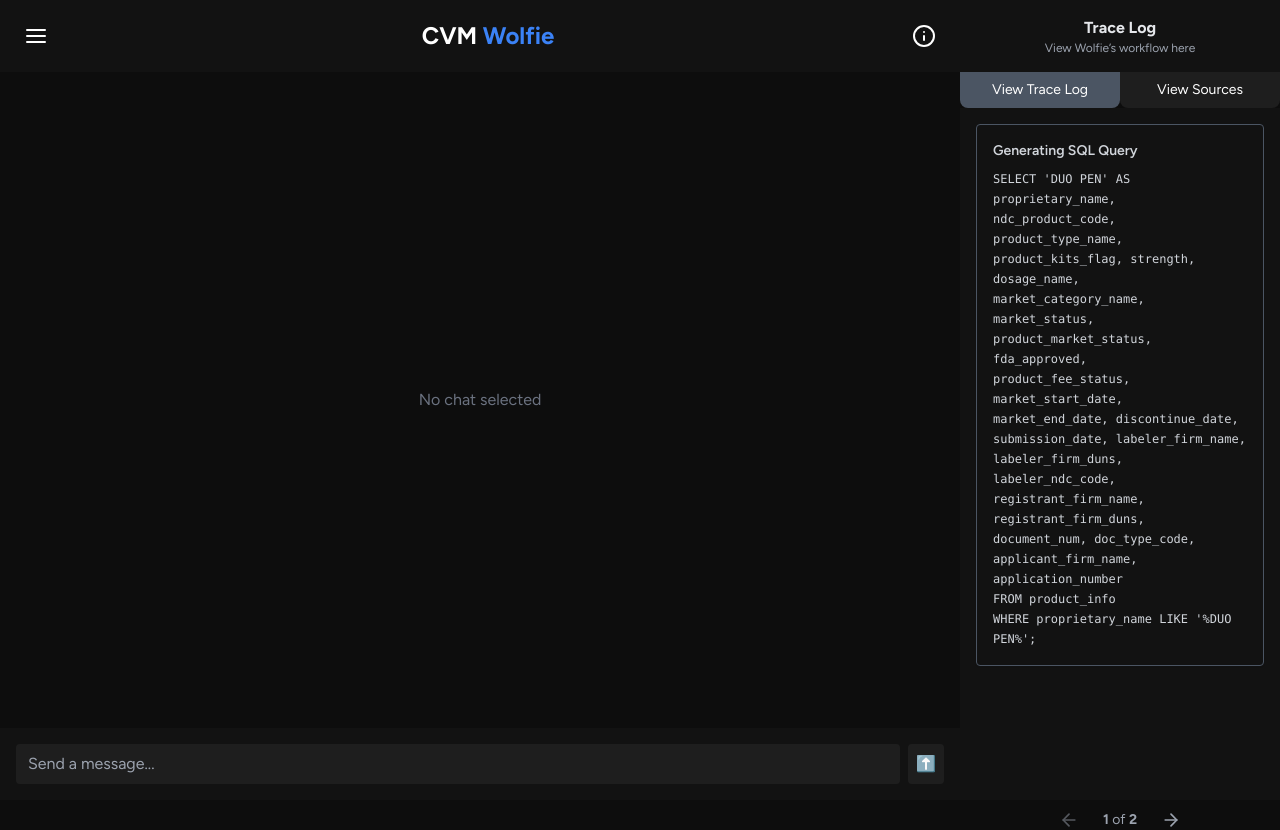
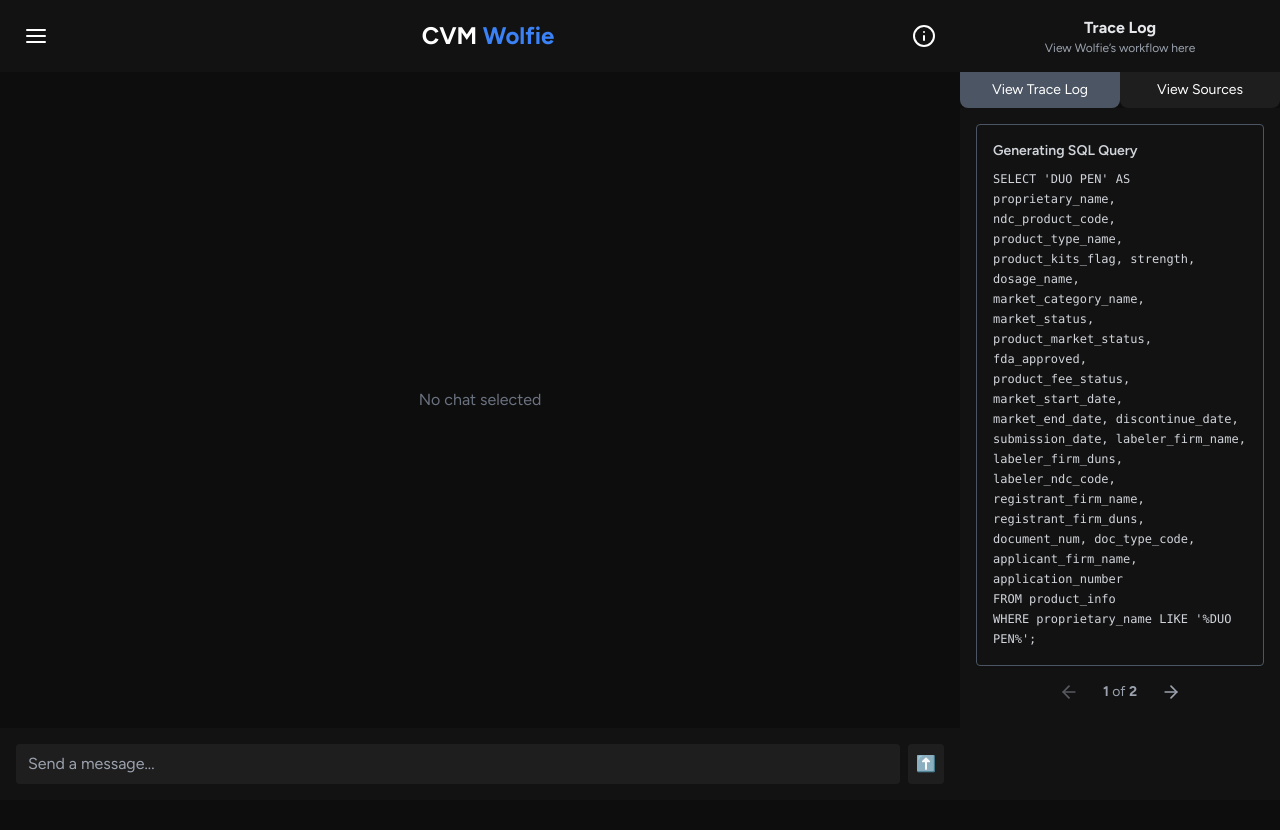
Before and after one commit to sswadkar/wolfie, a Next.js app: page / in a window 1280 px wide. Both pictures are taken after a click on the button 1243 px from the left and 36 px from the top of the page. After the commit the page ends 800 px from the top, so only its background shows below. Built offline with nearby package versions, Linux system fonts and the light colour scheme.

Commit message:
fix tracelog scrolling

```diff
--- a/components/TraceLog.tsx
+++ b/components/TraceLog.tsx
@@ -75,7 +75,7 @@
           : "invisible -translate-x-full w-0"
       }`}
     >
-      <div className={`${isVisible ? "visible" : "hidden"}`}>
+      <div className={`overflow-y-scroll ${isVisible ? "visible" : "hidden"}`}>
       {/* Header */}
       <div className="w-full">
         <h2 className="text-md font-bold text-center text-gray-200">
@@ -111,7 +111,7 @@
       </div>
 
       {/* Content Section */}
-      <div className="p-4 h-full flex-1 overflow-auto">
+      <div className="p-4 flex-1">
         {activeTab === "trace" ? (
           <div className="border border-gray-600 text-gray-300 p-4 rounded shadow-sm">
             <h3 className="text-sm font-semibold mb-2">Generating SQL Query</h3>
```
